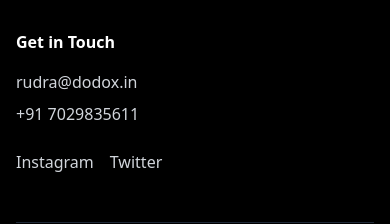
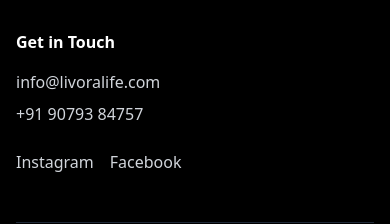
Before and after one commit to featuringmyself/livora-landing-page, a React (Vite) app: page / in a window 390 px wide. Shown: the part 7512-7736 px from the top of the page. Built offline with nearby package versions, Linux system fonts and the light colour scheme.

Commit message:
changed links and phone numbers to livora

```diff
--- a/src/components/Footer.tsx
+++ b/src/components/Footer.tsx
@@ -32,12 +32,12 @@ const Footer = () => {
           <div>
             <h4 className="font-semibold mb-4 text-white">Get in Touch</h4>
             <ul className="space-y-2 text-gray-300">
-              <li>rudra@dodox.in</li>
-              <li>+91 7029835611</li>
+              <li>info@livoralife.com</li>
+              <li>+91 90793 84757</li>
               <li className="pt-4">
                 <div className="flex space-x-4">
-                  <a href="https://www.instagram.com/livora" className="hover:text-green-400 transition-colors">Instagram</a>
-                  <a href="https://www.x.com/livora" className="hover:text-green-400 transition-colors">Twitter</a>
+                  <a href="https://www.instagram.com/livoraindia" className="hover:text-green-400 transition-colors">Instagram</a>
+                  <a href="https://www.facebook.com/livoraIndia" className="hover:text-green-400 transition-colors">Facebook</a>
                 </div>
               </li>
             </ul>
```
